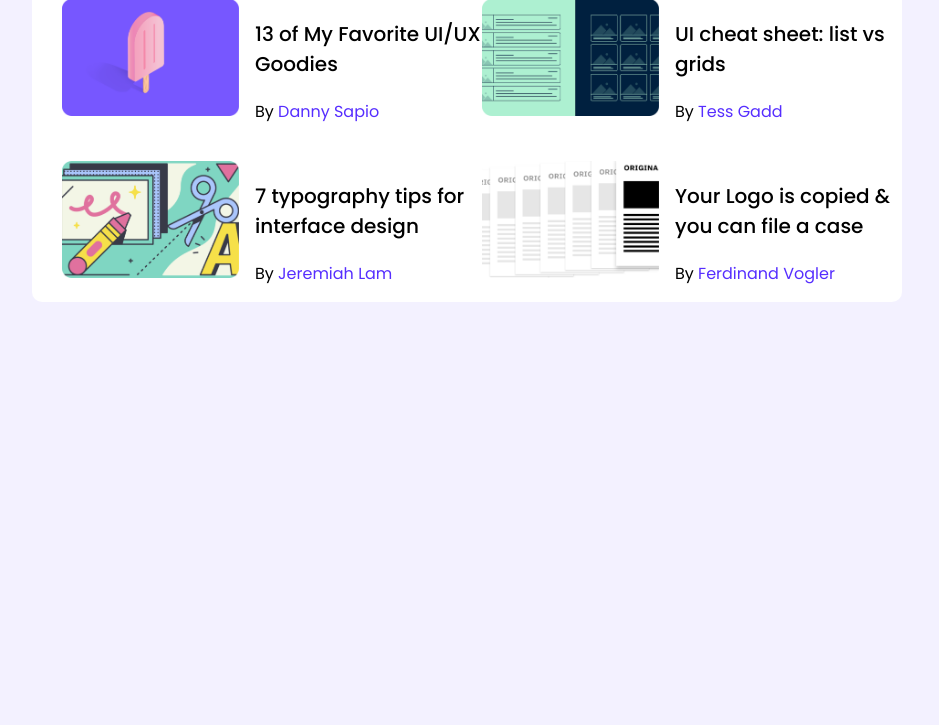
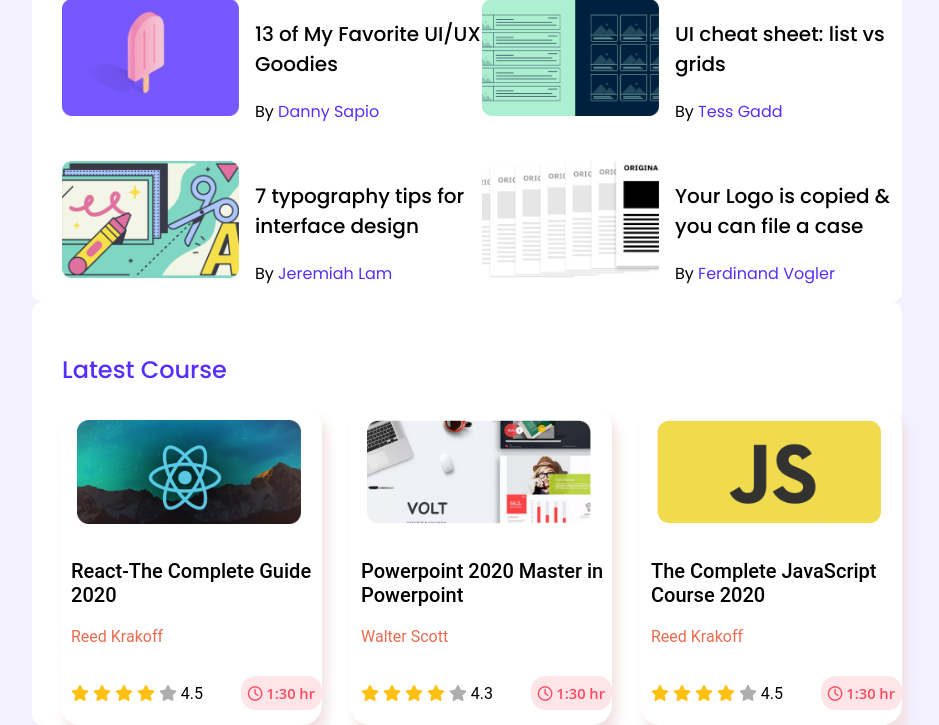
Before and after one commit to RHN007/dLeaderBoard, a plain HTML site: page index.html in a window 1280 px wide. Shown: the part 530-1255 px from the top of the page, without its empty margins (173-1112 px from the left). Before the commit the page ends 832 px from the top, so only its background shows below. Drawn offline with Linux system fonts and the light colour scheme.

Commit message:
adding final section

```diff
--- a/index.html
+++ b/index.html
@@ -5,6 +5,7 @@
     <meta http-equiv="X-UA-Compatible" content="IE=edge" />
     <meta name="viewport" content="width=device-width, initial-scale=1.0" />
     <title>Practice Leader Board</title>
+    <script src="https://kit.fontawesome.com/67401402ad.js" crossorigin="anonymous"></script>
     <link rel="stylesheet" href="style.css" />
   </head>
   <body>
@@ -103,10 +104,69 @@
                 </div>
 
             </div>
-
           </div>
         </div>
       </section>
+
+<section class="container-section">
+  <div class="latest-course">
+    <h1 class="section-header">Latest Course</h1>
+  <div class="courses">
+    <div class="course">
+    <img src="images/courses/course-1.png" alt="" >
+  <div class="course-details">
+    <h3 class="course-title">React-The Complete Guide 2020</h3>
+    <p class="instructor">Reed Krakoff</p>
+    <div class="ratings-duration">
+<p><i class="fas fa-star filled"></i>
+<i class="fas fa-star filled"></i>
+<i class="fas fa-star filled"></i>
+<i class="fas fa-star filled"></i>
+<i class="fas fa-star blank"></i> 4.5</p>
+ <div class="duration">
+      <p> <i class="far fa-clock"></i> 1:30 hr</p>
+    </div>
+    </div>
+   </div>
+  </div>
+      <div class="course">
+    <img src="images/courses/course-2.png" alt="" >
+  <div class="course-details">
+    <h3 class="course-title">Powerpoint 2020 Master in Powerpoint</h3>
+    <p class="instructor">Walter Scott</p>
+    <div class="ratings-duration">
+<p><i class="fas fa-star filled"></i>
+<i class="fas fa-star filled"></i>
+<i class="fas fa-star filled"></i>
+<i class="fas fa-star filled"></i>
+<i class="fas fa-star blank"></i> 4.3</p>
+ <div class="duration">
+      <p> <i class="far fa-clock"></i> 1:30 hr</p>
+    </div>
+    </div>
+   </div>
+  </div>
+      <div class="course">
+    <div class="course-banner"> <img src="images/courses/course-3.png" alt="" ></div>
+  <div class="course-details">
+    <h3 class="course-title">The Complete JavaScript Course 2020</h3>
+    <p class="instructor">Reed Krakoff</p>
+    <div class="ratings-duration">
+<p><i class="fas fa-star filled"></i>
+<i class="fas fa-star filled"></i>
+<i class="fas fa-star filled"></i>
+<i class="fas fa-star filled"></i>
+<i class="fas fa-star blank"></i> 4.5</p>
+ <div class="duration">
+      <p> <i class="far fa-clock"></i> 1:30 hr</p>
+    </div>
+    </div>
+   </div>
+  </div>
+  </div>
+  </div>
+
+</section>
     </main>
   </body>
 </html>
--- a/style.css
+++ b/style.css
@@ -140,3 +140,81 @@
     color: #562EFF;
 
 }
+
+
+/* Latest Couse section */
+.courses {
+    display: grid;
+   grid-template-columns: repeat(3, 1fr);
+
+
+}
+.course{
+   position: relative;
+    border-radius: 20px;
+    box-shadow: 5px 10px 12px #f1e1e1;
+    margin-left: 28px;
+
+}
+
+
+
+
+
+.ratings-duration{
+    display: flex;
+    justify-content: space-between;
+    align-items: center;
+
+
+}
+
+
+p .fas.fa-star.filled{
+    color: #FFC014;
+    ;
+}
+p .fas.fa-star.blank {
+    color: #AEAEAE;
+    ;
+}
+
+.duration p{
+    background-color: #FFE4E8;
+    border-radius: 14.6913px;
+    color: #FF4A60;
+    font-family: Open Sans;
+    font-style: normal;
+    font-weight: 600;
+    font-size: 14.6913px;
+    padding: 7px;
+
+
+}
+.course-details{
+    font-family: "Roboto", sans-serif;
+}
+
+
+.course img{
+    width: 224px;
+    height: 104px;
+    padding: 13px 11px 8px 17px;
+}
+
+.instructor{
+    color:#ED6B4F;
+}
+.course-title{
+    font-family: Roboto;
+    font-style: normal;
+    font-weight: 500;
+    font-size: 20.0336px;
+    padding-left:11px;
+}
+
+.course-title,
+.instructor,
+.ratings-duration{
+    padding-left:11px;
+}
```
